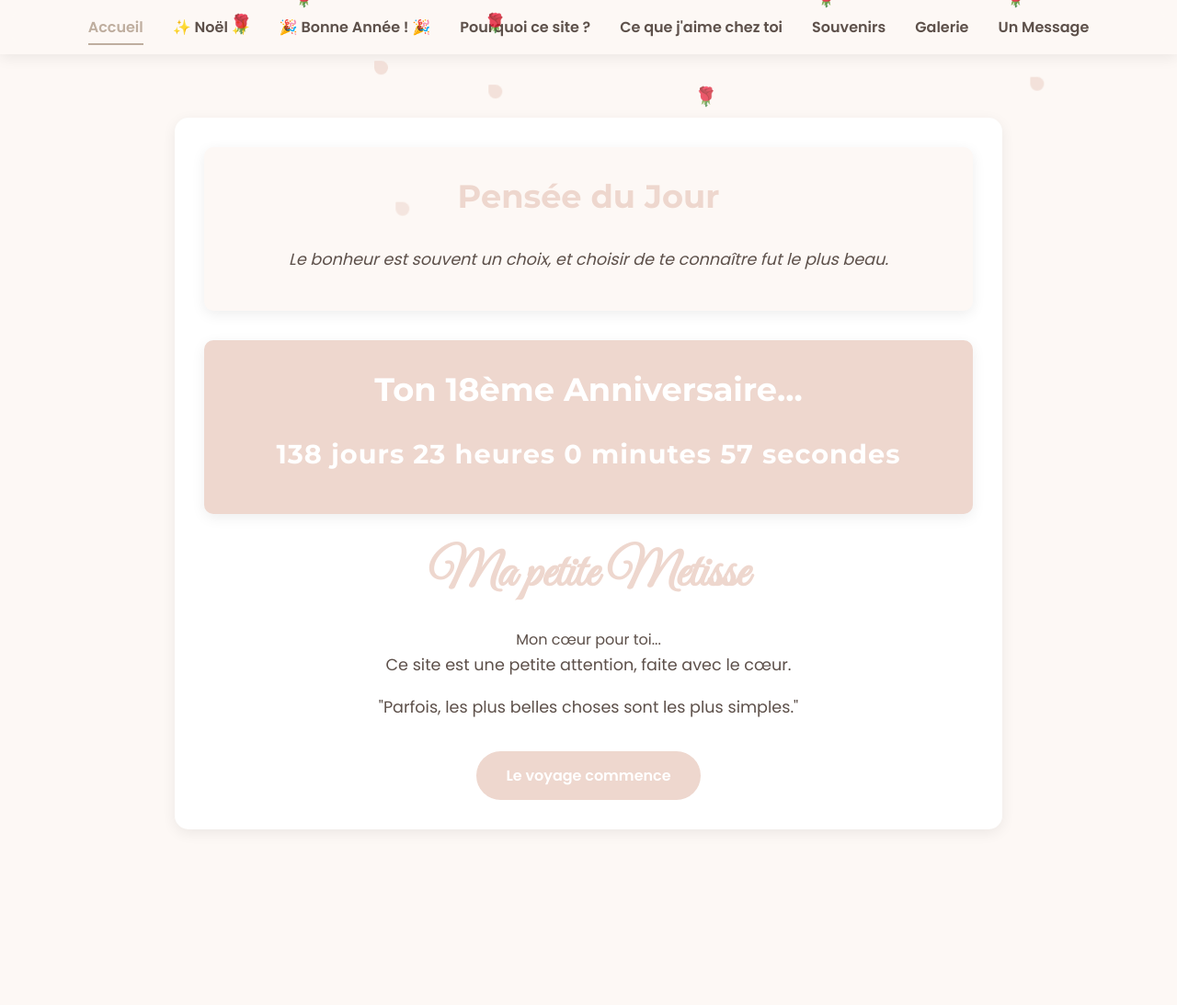
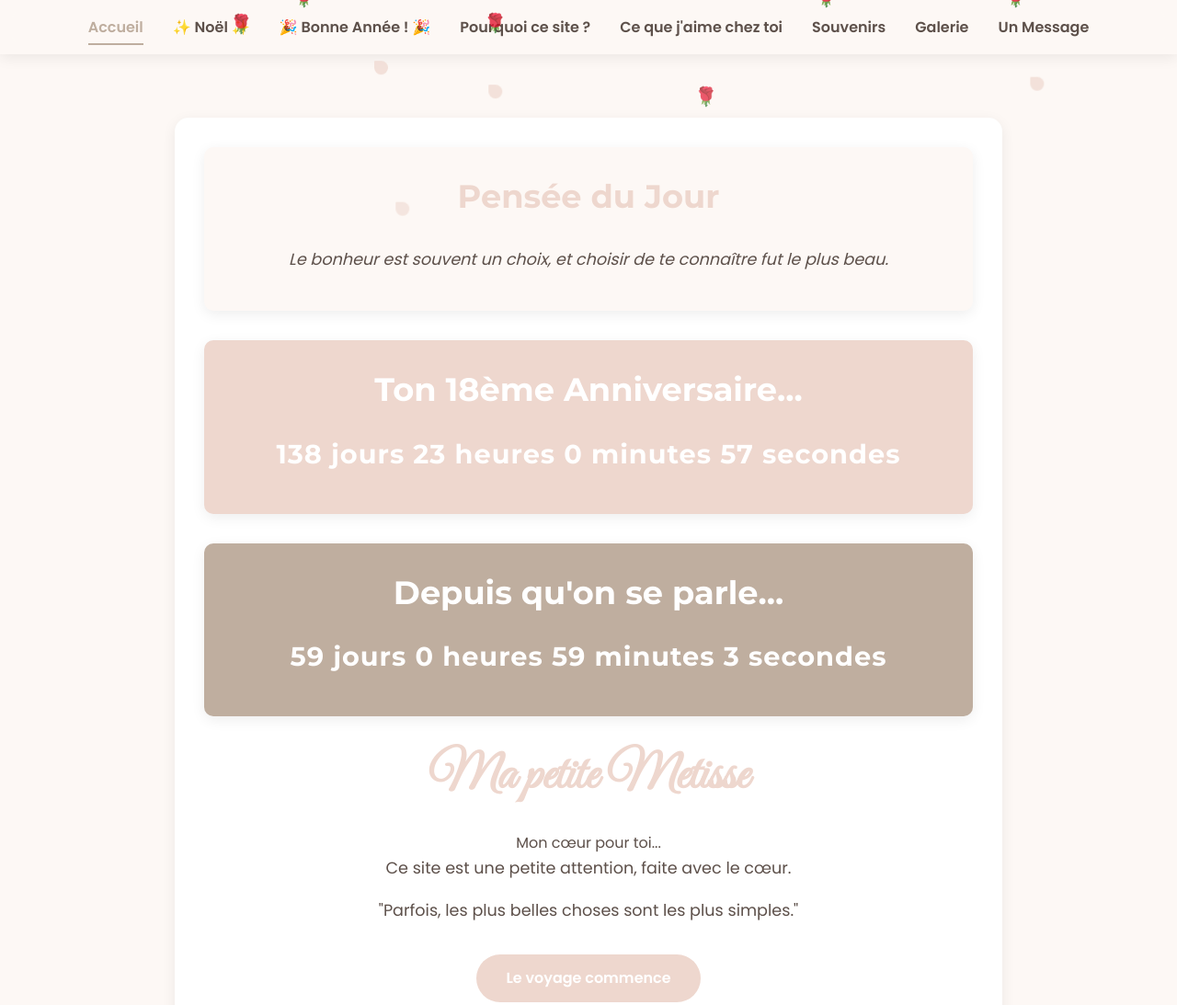
Before and after one commit to Mafrix07/aTravel, a plain HTML site: page index.html in a window 1280 px wide. Shown: the whole page at 92% size. Before the commit the page ends 966 px from the top, so only its background shows below. Drawn offline with Linux system fonts and the light colour scheme.

Commit message:
feat: Add \ Time Since We Talked\ count-up feature
This commit introduces a new section on the homepage (index.html)
that displays the duration elapsed since November 3rd, 2025.

- index.html: Updated to include a new section (#time-since-we-talked-section)
  for the count-up display.
- main.js: Implemented the JavaScript logic to calculate and update the
  time elapsed every second.
- style.css: Added corresponding CSS rules to style the new section,
  maintaining consistency with existing countdown elements.

```diff
--- a/index.html
+++ b/index.html
@@ -30,6 +30,10 @@
             <h2>Ton 18ème Anniversaire...</h2>
             <p id="birthday-countdown" class="countdown-text"></p>
         </section>
+        <section id="time-since-we-talked-section">
+            <h2>Depuis qu'on se parle...</h2>
+            <p id="time-since-we-talked" class="countdown-text"></p>
+        </section>
         <header>
             <div class="name-hover-container">
                 <h1>Ma petite Metisse</h1>
--- a/main.js
+++ b/main.js
@@ -93,5 +93,31 @@ document.addEventListener('DOMContentLoaded', () => {
             updateBirthdayCountdown(); // Initial call
             const countdownInterval = setInterval(updateBirthdayCountdown, 1000);
         }
+
+        // --- Time Since We Talked Logic ---
+        const timeSinceElement = document.getElementById('time-since-we-talked');
+        const startDateTalked = new Date('2025-11-03T00:00:00').getTime(); // November 3rd, 2025
+
+        const updateTimeSinceWeTalked = () => {
+            const now = new Date().getTime();
+            const distance = now - startDateTalked;
+
+            if (distance < 0) { // Should not happen if start date is in the past
+                timeSinceElement.innerHTML = "En attente du 3 novembre 2025...";
+                return;
+            }
+
+            const days = Math.floor(distance / (1000 * 60 * 60 * 24));
+            const hours = Math.floor((distance % (1000 * 60 * 60 * 24)) / (1000 * 60 * 60));
+            const minutes = Math.floor((distance % (1000 * 60 * 60)) / (1000 * 60));
+            const seconds = Math.floor((distance % (1000 * 60)) / 1000);
+
+            timeSinceElement.textContent = `${days} jours ${hours} heures ${minutes} minutes ${seconds} secondes`;
+        };
+
+        if (timeSinceElement) {
+            updateTimeSinceWeTalked(); // Initial call
+            setInterval(updateTimeSinceWeTalked, 1000);
+        }
     }
 });
--- a/style.css
+++ b/style.css
@@ -511,6 +511,22 @@ p {
     letter-spacing: 1px;
 }
 
+/* --- Time Since We Talked Styling --- */
+#time-since-we-talked-section {
+    margin-top: 2rem;
+    margin-bottom: 2rem;
+    padding: 1.5rem;
+    background-color: var(--accent-color); /* A different color to distinguish */
+    color: white;
+    border-radius: 10px;
+    box-shadow: var(--box-shadow);
+}
+
+#time-since-we-talked-section h2 {
+    color: white;
+    margin-bottom: 1rem;
+}
+
 /* --- Responsive --- */
 @media (max-width: 768px) {
     body {
```
